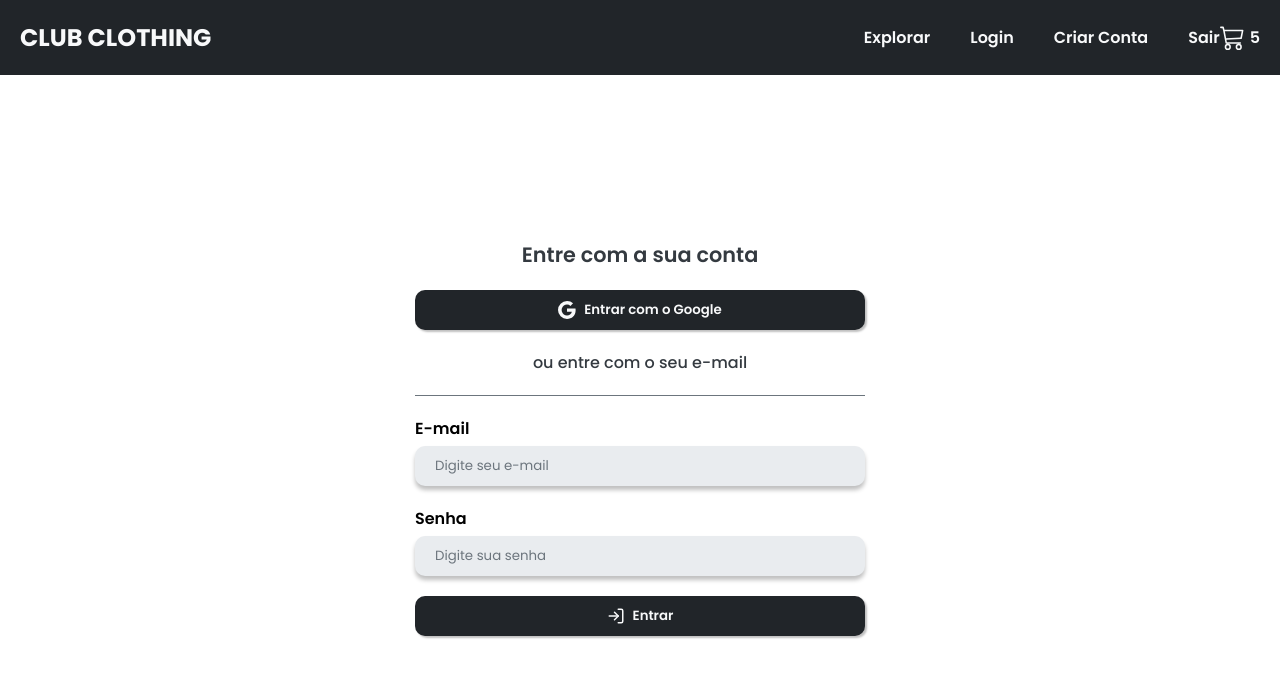
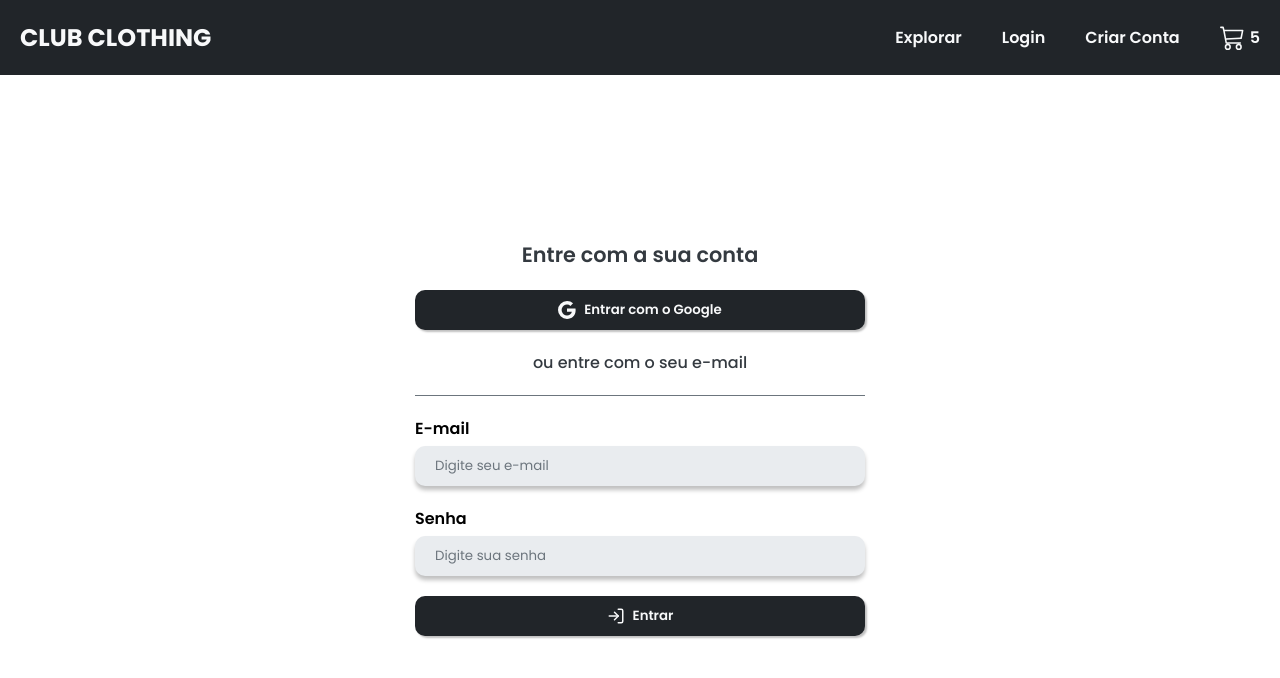
Before and after one commit to Vitor-Linaris/club-ecommerce-frontend, a React (Create React App) app: page /login in a window 1280 px wide. Shown: the top 678 px of the page. Built offline with nearby package versions, Linux system fonts and the light colour scheme; no server answers.

Commit message:
feat: ensure login and sign up page redirects if user is authenticated

```diff
--- a/src/components/header/header.component.tsx
+++ b/src/components/header/header.component.tsx
@@ -1,17 +1,24 @@
 import { BsCart3 } from 'react-icons/bs'
+import { useNavigate } from 'react-router-dom'
+import { signOut } from 'firebase/auth'
+import { useContext } from 'react'
 
+// Utilities
+import { auth } from '../../config/firebase.config'
+import { UserContext } from '../../contexts/user.context'
+
+// Styles
 import {
   HeaderContainer,
   HeaderItems,
   HeaderItem,
   HeaderTitle
 } from './header.styles'
-import { useNavigate } from 'react-router-dom'
-import { signOut } from 'firebase/auth'
-import { auth } from '../../config/firebase.config'
 
 const Header = () => {
   const navigate = useNavigate()
+
+  const { isAuthenticated } = useContext(UserContext)
 
   const handleLoginClick = () => {
     navigate('/login')
@@ -26,9 +33,16 @@ const Header = () => {
 
       <HeaderItems>
         <HeaderItem>Explorar</HeaderItem>
-        <HeaderItem onClick={handleLoginClick}>Login</HeaderItem>
-        <HeaderItem onClick={handleSignUpClick}>Criar Conta</HeaderItem>
-        <HeaderItem onClick={() => signOut(auth)}>Sair</HeaderItem>
+        {!isAuthenticated && (
+          <>
+            <HeaderItem onClick={handleLoginClick}>Login</HeaderItem>
+            <HeaderItem onClick={handleSignUpClick}>Criar Conta</HeaderItem>
+          </>
+        )}
+
+        {isAuthenticated && (
+          <HeaderItem onClick={() => signOut(auth)}>Sair</HeaderItem>
+        )}
         <HeaderItem>
           <BsCart3 size={25} />
           <p style={{ marginLeft: 5 }}>5</p>
--- a/src/pages/login/login.page.tsx
+++ b/src/pages/login/login.page.tsx
@@ -2,12 +2,6 @@ import { BsGoogle } from 'react-icons/bs'
 import { FiLogIn } from 'react-icons/fi'
 import { useForm } from 'react-hook-form'
 import validator from 'validator'
-
-// Components
-import CustomButton from '../../components/custom-button/custom-button.component'
-import CustomInput from '../../components/custom-input/custom-input.component'
-import Header from '../../components/header/header.component'
-import InputErrorMessage from '../../components/input-error-message/input-error-message.component'
 import { addDoc, collection, getDocs, query, where } from 'firebase/firestore'
 import {
   AuthError,
@@ -15,6 +9,14 @@ import {
   signInWithEmailAndPassword,
   signInWithPopup
 } from 'firebase/auth'
+import { useContext, useEffect } from 'react'
+import { useNavigate } from 'react-router-dom'
+
+// Components
+import CustomButton from '../../components/custom-button/custom-button.component'
+import CustomInput from '../../components/custom-input/custom-input.component'
+import Header from '../../components/header/header.component'
+import InputErrorMessage from '../../components/input-error-message/input-error-message.component'
 
 // Styles
 import {
@@ -27,6 +29,7 @@ import {
 
 // Utilities
 import { auth, db, googleProvider } from '../../config/firebase.config'
+import { UserContext } from '../../contexts/user.context'
 
 interface LoginForm {
   email: string
@@ -40,6 +43,16 @@ const LoginPage = () => {
     setError,
     formState: { errors }
   } = useForm<LoginForm>()
+
+  const { isAuthenticated } = useContext(UserContext)
+
+  const navigate = useNavigate()
+
+  useEffect(() => {
+    if (isAuthenticated) {
+      navigate('/')
+    }
+  }, [isAuthenticated])
 
   const handleSubmitPress = async (data: LoginForm) => {
     try {
--- a/src/pages/sign-up/sign-up.page.tsx
+++ b/src/pages/sign-up/sign-up.page.tsx
@@ -6,7 +6,9 @@ import {
   AuthErrorCodes,
   createUserWithEmailAndPassword
 } from 'firebase/auth'
+import { useContext, useEffect } from 'react'
 import { addDoc, collection } from 'firebase/firestore'
+import { useNavigate } from 'react-router-dom'
 
 // Components
 import CustomButton from '../../components/custom-button/custom-button.component'
@@ -24,6 +26,7 @@ import {
 
 // Utilities
 import { auth, db } from '../../config/firebase.config'
+import { UserContext } from '../../contexts/user.context'
 interface SignUpForm {
   firstName: string
   lastName: string
@@ -42,6 +45,16 @@ const SignUpPage = () => {
   } = useForm<SignUpForm>()
 
   const watchPassword = watch('password')
+
+  const { isAuthenticated } = useContext(UserContext)
+
+  const navigate = useNavigate()
+
+  useEffect(() => {
+    if (isAuthenticated) {
+      navigate('/')
+    }
+  }, [isAuthenticated])
 
   const handleSubmitPress = async (data: SignUpForm) => {
     try {
```
